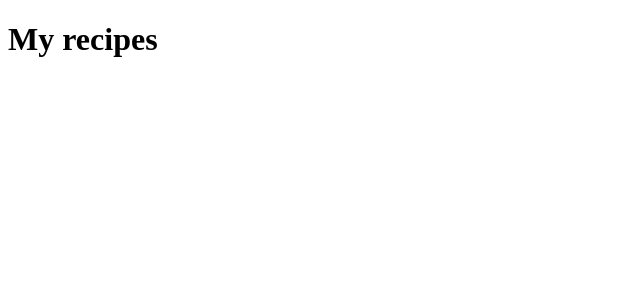
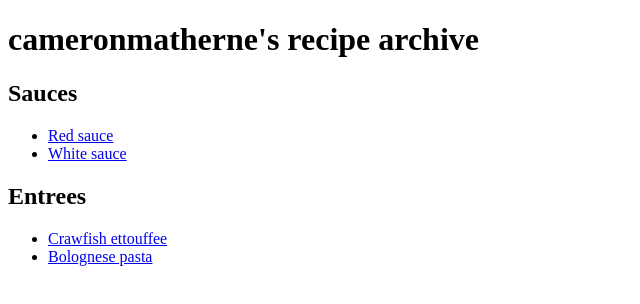
Before and after one commit to cameronmatherne/test-code, a plain HTML site: page index.html in a window 1280 px wide. Shown: the whole page, without its empty margins (0-640 px from the left). Drawn offline with Linux system fonts and the light colour scheme.

Commit message:
added more recipes, links, bullet points

```diff
--- a/index.html
+++ b/index.html
@@ -4,12 +4,22 @@
     <meta charset="UTF-8">
     <meta http-equiv="X-UA-Compatible" content="IE=edge">
     <meta name="viewport" content="width=device-width, initial-scale=1.0">
-    <title>Document</title>
+    <title>cameronmatherne's recipe archive</title>
 </head>
 <body>
 
-    <h1> My recipes  </h1>
+    <h1> cameronmatherne's recipe archive</h1>
 
+    <h2> Sauces </h2>
+    <ul>
+        <li><a href = "red-sauce.html"> Red sauce </a></li>
+        <li><a href = "white-sauce.html"> White sauce </a></li>
+    </ul>
+    <h2> Entrees </h2>
+    <ul>
+        <li><a href = "crawfish-ettouffee.html"> Crawfish ettouffee</a></li>
+        <li><a href = "bolognese-pasta.html"> Bolognese pasta</a></li>
+    </ul>
 
 </body>
 </html>
```
Also changed, not shown: bolognese-pasta.html (added, +1 -0 lines), recipes/crawfish-ettouffee.html (added, +1 -0 lines), recipes/red-sauce.html (added, +8 -0 lines), recipes/white-sauce.html (added, +1 -0 lines), recipes/chicken-alfredo.html (deleted), recipes/chicken-parm.html (deleted).
